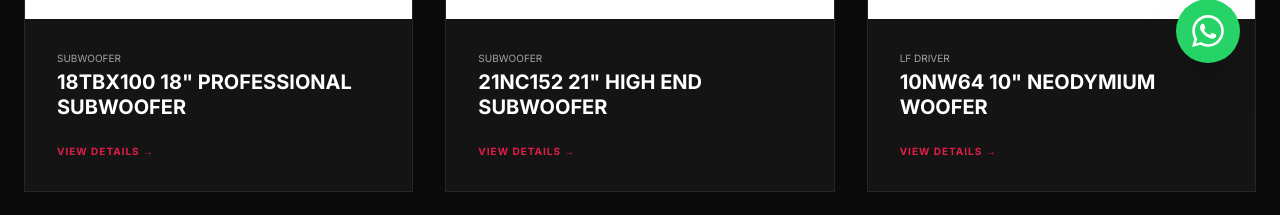
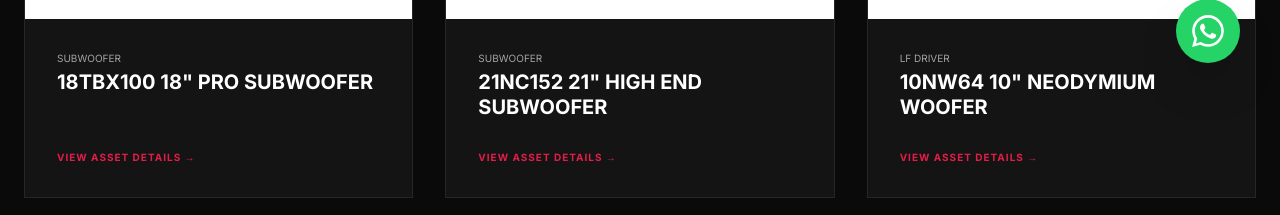
Before and after one commit to susan339/hd-audio-website, a Next.js app: page /products in a window 1280 px wide. Shown: the part 697-912 px from the top of the page. Built offline with nearby package versions, Linux system fonts and the light colour scheme.

Commit message:
Update page.js

```diff
--- a/src/app/products/page.js
+++ b/src/app/products/page.js
@@ -4,11 +4,11 @@ import Link from 'next/link';
 
 export default function ProductsPage() {
   const products = [
-    { id: '18tbx100', name: '18TBX100 18" Professional Subwoofer', category: 'Subwoofer', image: 'https://sc02.alicdn.com/kf/Hdbcc4cabe1024dfb9210c95c7944ee40J.jpg' },
-    { id: '21nc152', name: '21NC152 21" High End Subwoofer', category: 'Subwoofer', image: 'https://sc02.alicdn.com/kf/H292d3f23a59846b0a1d4883609a7a6.png' },
-    { id: '10nw64', name: '10NW64 10" Neodymium Woofer', category: 'LF Driver', image: 'https://sc02.alicdn.com/kf/A927cc47369c54ce28f6a0d4883609a7a6.png' },
-    { id: '15tbx100', name: '15TBX100 15" Professional LF Driver', category: 'LF Driver', image: 'https://sc02.alicdn.com/kf/H742e3f23a59846b0a1d4883609a7a6.png' },
-    { id: '12ndl76', name: '12NDL76 12" Neodymium Woofer', category: 'LF Driver', image: 'https://sc02.alicdn.com/kf/Af414e56b3b954c16a1a87934dc56284es.png' }
+    { id: '18tbx100', name: '18TBX100 18" Pro Subwoofer', cat: 'Subwoofer', img: 'https://sc02.alicdn.com/kf/Hdbcc4cabe1024dfb9210c95c7944ee40J.jpg' },
+    { id: '21nc152', name: '21NC152 21" High End Subwoofer', cat: 'Subwoofer', img: 'https://sc02.alicdn.com/kf/Hfaad25085cb04ef18632a91b573c816eD.jpg' },
+    { id: '10nw64', name: '10NW64 10" Neodymium Woofer', cat: 'LF Driver', img: 'https://sc02.alicdn.com/kf/A927cc47369c54ce28f6a0d4883609a7a6.png' },
+    { id: '15tbx100', name: '15TBX100 15" Professional LF Driver', cat: 'LF Driver', img: 'https://sc02.alicdn.com/kf/H742e3f23a59846b0a1d4883609a7a6.png' },
+    { id: '12ndl76', name: '12NDL76 12" Neodymium Woofer', cat: 'LF Driver', img: 'https://sc02.alicdn.com/kf/Af414e56b3b954c16a1a87934dc56284es.png' }
   ];
 
   return (
@@ -18,12 +18,12 @@ export default function ProductsPage() {
         {products.map((p) => (
           <Link href={`/products/${p.id}`} key={p.id} className="bg-[#141414] border border-[#262626] flex flex-col group hover:border-[#E11D48] transition-all overflow-hidden">
             <div className="aspect-square p-8 bg-white flex items-center justify-center">
-              <img src={p.image} alt={p.name} className="max-h-full w-auto object-contain group-hover:scale-105 transition-transform" />
+              <img src={p.img} alt={p.name} className="max-h-full w-auto object-contain group-hover:scale-105 transition-transform duration-500" />
             </div>
             <div className="p-8">
-              <p className="text-[10px] text-[#A3A3A3] uppercase mb-1">{p.category}</p>
-              <h3 className="text-xl font-bold uppercase mb-6 leading-tight">{p.name}</h3>
-              <div className="text-[#E11D48] text-[10px] font-bold uppercase tracking-widest">VIEW DETAILS →</div>
+              <p className="text-[10px] text-[#A3A3A3] uppercase mb-1">{p.cat}</p>
+              <h3 className="text-xl font-bold uppercase mb-6 leading-tight h-14 overflow-hidden">{p.name}</h3>
+              <div className="text-[#E11D48] text-[10px] font-bold uppercase tracking-widest">VIEW ASSET DETAILS →</div>
             </div>
           </Link>
         ))}
```
